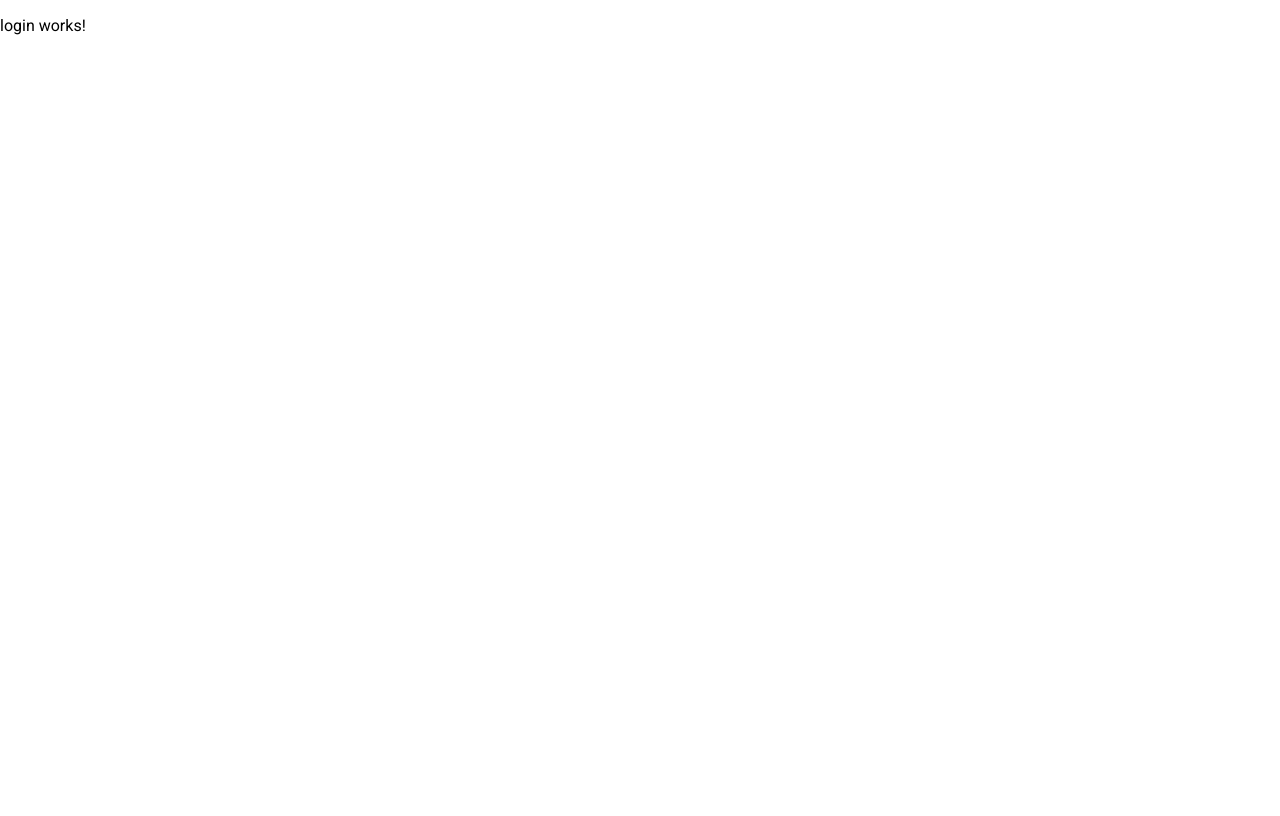
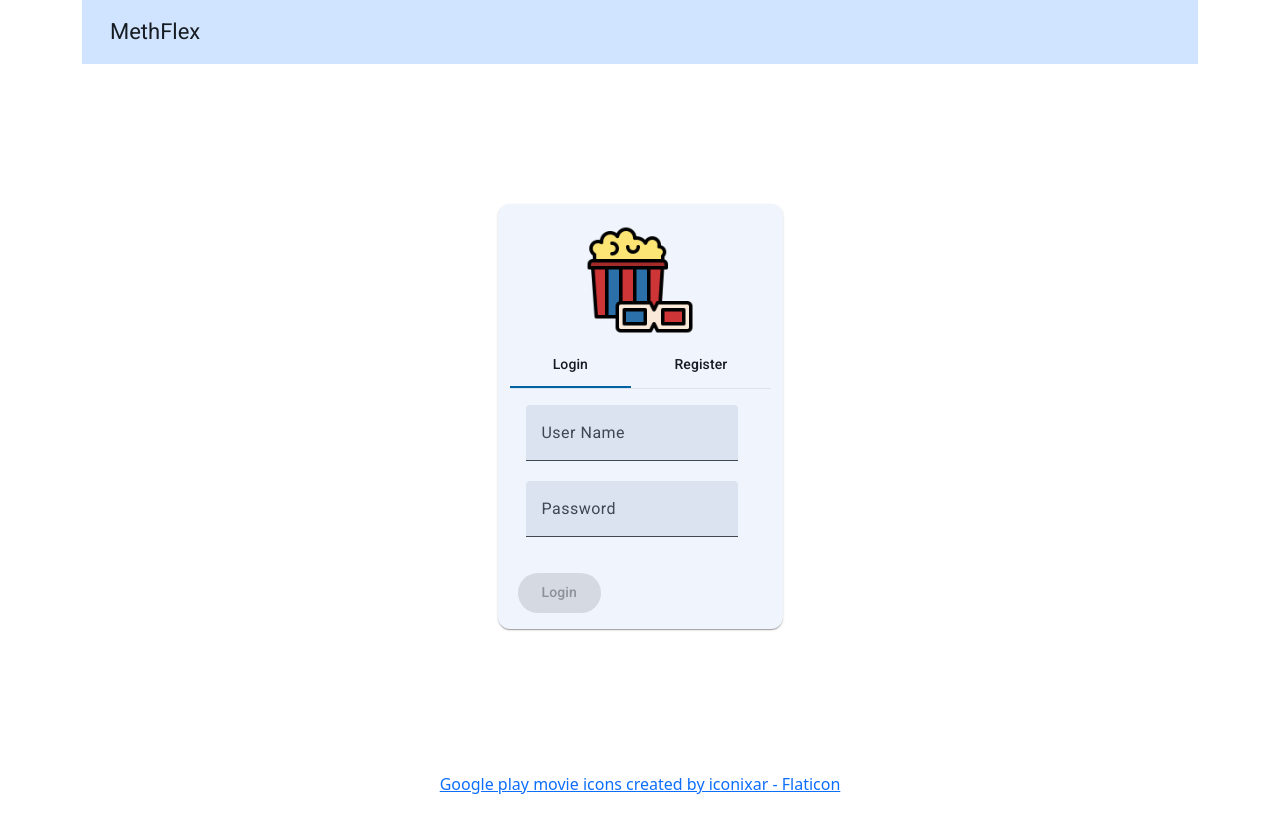
Before and after one commit to akomarzx/Comp_306_Lab3, an Angular app in the folder client/: page /login in a window 1280 px wide. Built offline with nearby package versions, Linux system fonts and the light colour scheme.

Commit message:
login and registration forms

```diff
--- a/client/angular.json
+++ b/client/angular.json
@@ -33,7 +33,8 @@
             ],
             "styles": [
               "m3-theme.scss",
-              "src/styles.scss"
+              "src/styles.scss",
+              "./node_modules/bootstrap/dist/css/bootstrap.min.css"
             ],
             "scripts": []
           },
--- a/client/m3-theme.scss
+++ b/client/m3-theme.scss
@@ -4,106 +4,106 @@
 @use 'sass:map';
 @use '@angular/material' as mat;
 
-// Note: Color palettes are generated from primary: 8ABFA3
+// Note: Color palettes are generated from primary: #0096F4
 $_palettes: (
   primary: (
     0: #000000,
-    10: #002114,
-    20: #003825,
-    25: #0d442f,
-    30: #1c503a,
-    35: #295c45,
-    40: #356850,
-    50: #4e8168,
-    60: #689b81,
-    70: #82b69b,
-    80: #9dd2b5,
-    90: #b8efd1,
-    95: #c6fddf,
-    98: #e8fff0,
-    99: #f4fff6,
+    10: #001d35,
+    20: #003257,
+    25: #003e69,
+    30: #00497b,
+    35: #00558e,
+    40: #0062a1,
+    50: #007bc9,
+    60: #0095f3,
+    70: #5fb0ff,
+    80: #9dcaff,
+    90: #d0e4ff,
+    95: #e9f1ff,
+    98: #f8f9ff,
+    99: #fdfcff,
     100: #ffffff,
   ),
   secondary: (
     0: #000000,
-    10: #0d1f16,
-    20: #22342b,
-    25: #2d3f35,
-    30: #384b40,
-    35: #43574c,
-    40: #4f6358,
-    50: #677c70,
-    60: #819689,
-    70: #9bb0a3,
-    80: #b6ccbe,
-    90: #d2e8d9,
-    95: #e0f6e7,
-    98: #e8fff0,
-    99: #f4fff6,
+    10: #001d35,
+    20: #083254,
+    25: #183d60,
+    30: #26496c,
+    35: #325578,
+    40: #3f6185,
+    50: #587a9f,
+    60: #7293ba,
+    70: #8caed6,
+    80: #a7c9f3,
+    90: #d0e4ff,
+    95: #e9f1ff,
+    98: #f8f9ff,
+    99: #fdfcff,
     100: #ffffff,
   ),
   tertiary: (
     0: #000000,
-    10: #021b3e,
-    20: #1b3054,
-    25: #273b5f,
-    30: #33476c,
-    35: #3f5278,
-    40: #4b5e85,
-    50: #63779f,
-    60: #7d91ba,
-    70: #97abd6,
-    80: #b3c7f3,
-    90: #d7e2ff,
-    95: #edf0ff,
-    98: #f9f9ff,
-    99: #fdfbff,
+    10: #320047,
+    20: #520072,
+    25: #600f82,
+    30: #6d208e,
+    35: #7a2f9b,
+    40: #873ca8,
+    50: #a256c3,
+    60: #bf71e0,
+    70: #dc8bfd,
+    80: #ebb2ff,
+    90: #f8d8ff,
+    95: #feebff,
+    98: #fff7fb,
+    99: #fffbff,
     100: #ffffff,
   ),
   neutral: (
     0: #000000,
-    10: #191c1a,
-    20: #2e312f,
-    25: #393c3a,
-    30: #454745,
-    35: #505350,
-    40: #5c5f5c,
-    50: #757875,
-    60: #8f918e,
-    70: #aaaca8,
-    80: #c5c7c3,
-    90: #e1e3df,
-    95: #f0f1ed,
-    98: #f8faf6,
-    99: #fbfdf9,
+    10: #171c22,
+    20: #2c3137,
+    25: #373c42,
+    30: #43474e,
+    35: #4e5359,
+    40: #5a5f65,
+    50: #73777e,
+    60: #8d9198,
+    70: #a7abb3,
+    80: #c3c7ce,
+    90: #dfe2eb,
+    95: #edf1f9,
+    98: #f8f9ff,
+    99: #fdfcff,
     100: #ffffff,
-    4: #0c0f0d,
-    6: #111412,
-    12: #1d201e,
-    17: #282b28,
-    22: #333533,
-    24: #373a37,
-    87: #d9dad7,
-    92: #e7e9e5,
-    94: #edeeeb,
-    96: #f3f4f0,
+    4: #0a0f14,
+    6: #0f1419,
+    12: #1c2026,
+    17: #262a30,
+    22: #31353b,
+    24: #353940,
+    87: #d6dae2,
+    92: #e5e8f0,
+    94: #eaeef6,
+    96: #f0f4fc,
   ),
   neutral-variant: (
     0: #000000,
-    10: #161d19,
-    20: #2a322d,
-    25: #353d38,
-    30: #404943,
-    35: #4c544f,
-    40: #58605b,
-    50: #717973,
-    60: #8a938c,
-    70: #a5ada6,
-    80: #c0c9c1,
-    90: #dce5dd,
-    95: #eaf3eb,
-    98: #f3fcf4,
-    99: #f6fef7,
+    10: #141c26,
+    20: #29313b,
+    25: #343c47,
+    30: #3f4752,
+    35: #4b535e,
+    40: #575f6a,
+    50: #6f7883,
+    60: #89919e,
+    70: #a4acb8,
+    80: #bfc7d4,
+    90: #dbe3f0,
+    95: #e9f1ff,
+    98: #f8f9ff,
+    99: #fdfcff,
     100: #ffffff,
   ),
   error: (
--- a/client/src/app/login/login.component.html
+++ b/client/src/app/login/login.component.html
@@ -1 +1,61 @@
-<p>login works!</p>
+<div class="container vh-100 d-flex flex-column justify-content-between">
+    <mat-toolbar class="row">
+        <h1>MethFlex</h1>
+    </mat-toolbar>
+    <div class="row d-flex justify-content-center">
+        <mat-card appearance="raised" class="w-25">
+            <mat-card-header class="my-1 d-flex justify-content-center">
+                <img mat-card-md-image src="./assets/movie.png">
+            </mat-card-header>
+            <mat-tab-group>
+                <mat-tab label="Login">
+                    <form [formGroup]="loginForm" (ngSubmit)="onLoginSubmit()">
+                        <mat-card-content>
+                            <mat-form-field>
+                                <input matInput placeholder="User Name" formControlName="username">
+                            </mat-form-field>
+                            <br />
+                            <mat-form-field>
+                                <input type="password" matInput placeholder="Password" formControlName="password" />
+                            </mat-form-field>
+                            <div>
+                                <span>{{message | async}}</span>
+                            </div>
+                        </mat-card-content>
+                        <mat-card-actions class="my-2">
+                            <div>
+                                <button mat-raised-button [disabled]="!this.loginForm.valid">Login</button>
+                            </div>
+                        </mat-card-actions>
+                    </form>
+                </mat-tab>
+                <mat-tab label="Register">
+                    <form [formGroup]="registrationForm" (ngSubmit)="onRegistrationSubmit()">
+                        <mat-card-content>
+                            <mat-form-field>
+                                <input matInput placeholder="User Name" formControlName="username">
+                            </mat-form-field>
+                            <br />
+                            <mat-form-field>
+                                <input type="password" matInput placeholder="Password" formControlName="password" />
+                            </mat-form-field>
+                            <div>
+                                <span>{{message | async}}</span>
+                            </div>
+                        </mat-card-content>
+                        <mat-card-actions class="my-2">
+                            <div class="button-flex-container">
+                                <button mat-raised-button type="submit"
+                                    [disabled]="!this.registrationForm.valid">Register</button>
+                            </div>
+                        </mat-card-actions>
+                    </form>
+                </mat-tab>
+            </mat-tab-group>
+        </mat-card>
+    </div>
+    <div class="row text-center my-1">
+        <a href="https://www.flaticon.com/free-icons/google-play-movie" title="google play movie icons">Google play
+            movie icons created by iconixar - Flaticon</a>
+    </div>
+</div>
--- a/client/src/app/login/login.component.ts
+++ b/client/src/app/login/login.component.ts
@@ -1,12 +1,76 @@
-import { Component } from '@angular/core';
-
+import { Component, inject, OnDestroy, OnInit } from '@angular/core';
+import { MatButtonModule } from '@angular/material/button';
+import { MatInputModule } from '@angular/material/input';
+import { MatFormFieldModule } from '@angular/material/form-field';
+import { MatCardModule } from '@angular/material/card';
+import { MatToolbarModule } from '@angular/material/toolbar';
+import { MatTabsModule } from '@angular/material/tabs';
+import {MatIconModule} from '@angular/material/icon';
+import { FormBuilder, FormGroup, ReactiveFormsModule, Validators } from '@angular/forms';
+import { UserSecurityService } from '../services/user-security.service';
+import { BehaviorSubject, Subject } from 'rxjs';
+import { AsyncPipe } from '@angular/common';
+import { Router } from '@angular/router';
 @Component({
   selector: 'app-login',
   standalone: true,
-  imports: [],
+  imports: [
+    MatButtonModule,
+    MatInputModule,
+    MatFormFieldModule,
+    MatCardModule,
+    MatToolbarModule,
+    MatTabsModule,
+    MatIconModule,
+    ReactiveFormsModule,
+    AsyncPipe
+  ],
   templateUrl: './login.component.html',
   styleUrl: './login.component.scss'
 })
-export class LoginComponent {
+export class LoginComponent implements OnInit, OnDestroy{
 
+  loginForm : FormGroup;
+  registrationForm : FormGroup;
+  message : BehaviorSubject<string>;
+
+
+  constructor(private formBuilder : FormBuilder,
+    private userSecService : UserSecurityService,
+    private router : Router){
+
+    this.message = new BehaviorSubject<string>('')
+
+    this.loginForm = this.formBuilder.group({
+      username: ['', Validators.required],
+      password: ['', Validators.required]
+    });
+
+    this.registrationForm = this.formBuilder.group({
+      username: ['', Validators.required],
+      password: ['', Validators.required]
+    });
+  }
+
+  ngOnInit(): void {
+  }
+
+  ngOnDestroy(): void {
+  }
+
+  onLoginSubmit() {
+    let username = this.loginForm.get('username')?.value
+    let password = this.loginForm.get('password')?.value
+
+    if(this.userSecService.authenticateUser(username, password)) {
+      this.router.navigate(['home'])
+    } else {
+      this.message.next('Incorrect Credentials');
+    }
+
+  }
+
+  onRegistrationSubmit() {
+    console.log(this.registrationForm.getRawValue());
+  }
 }
--- a/client/src/app/services/user-security.service.ts
+++ b/client/src/app/services/user-security.service.ts
@@ -13,6 +13,19 @@ export class UserSecurityService {
     this.currentUser = new BehaviorSubject<User|null>(null)
   }
 
+  authenticateUser(username : string, password : string) : boolean{
+    let usernameTest = "ronald"
+    let passwordTest = "123456789"
+    let userId = 1
+    let isValid = username === usernameTest && password === passwordTest
+
+    if(isValid) {
+      this.currentUser.next(new User(userId, username));
+    }
+
+    return isValid
+  }
+
   isAuthenticated() : Boolean {
     return this.currentUser.value != null
   }
```
Also changed, not shown: client/public/assets/movie.png (added).
